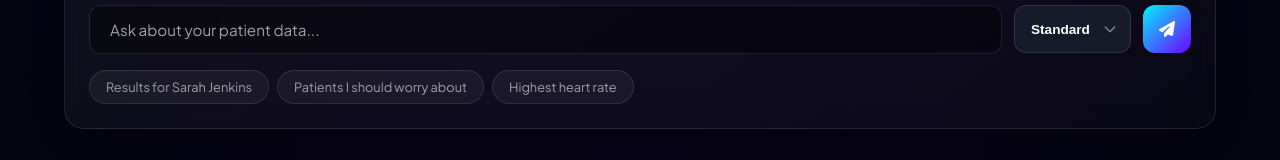
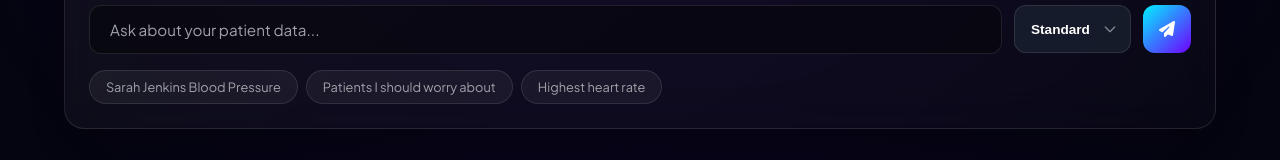
Before and after one commit to bradlycheng/healthcare-AI-agent, a plain HTML site: page web/dashboard.html in a window 1280 px wide. Shown: the part 719-879 px from the top of the page. Drawn offline with Linux system fonts and the light colour scheme; no server answers.

Commit message:
feat: rename Sarah Jenkins suggestion chip for better clarity

```diff
--- a/web/dashboard.html
+++ b/web/dashboard.html
@@ -144,8 +144,9 @@
                     </button>
                 </div>
                 <div class="query-suggestions">
-                    <button class="suggestion-chip" data-query="What is Sarah Jenkins blood pressure?">Results for Sarah
-                        Jenkins</button>
+                    <button class="suggestion-chip" data-query="What is Sarah Jenkins blood pressure?">Sarah Jenkins
+                        Blood
+                        Pressure</button>
                     <button class="suggestion-chip" data-query="What patients should I be worried about?">Patients I
                         should worry about</button>
                     <button class="suggestion-chip" data-query="Who has the highest heart rate?">Highest heart
```
